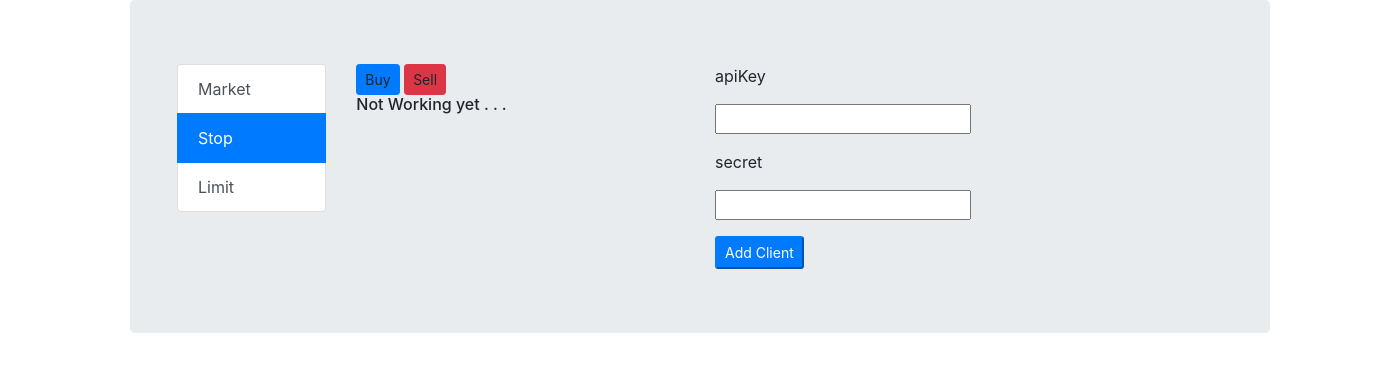
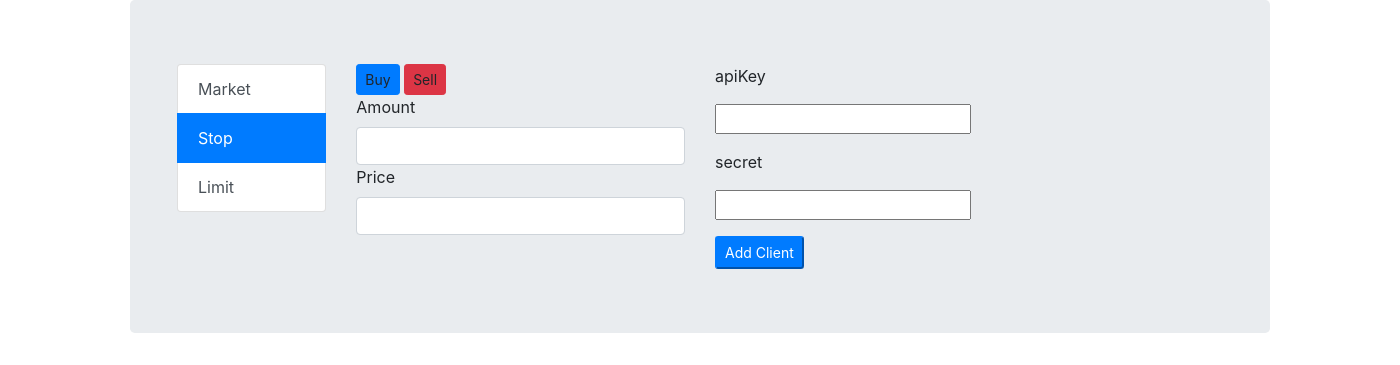
Before and after one commit to tamkovich/Crypto_order_page, a Flask app: page / in a window 1400 px wide, after a click on "Stop". Shown: the top 365 px of the page. Run offline with Flask 2, Linux system fonts and the light colour scheme; some libraries are stand-ins or nearby versions.

Commit message:
add stop order

```diff
--- a/Order.py
+++ b/Order.py
@@ -184,7 +184,7 @@ class Client:
         return True
 
 
-def _is_field_not_blank(field, filters=()):
+def _is_field_not_blank(field, *filters):
     b = False
     if field is not None:
         b = True
@@ -243,6 +243,6 @@ def update_client_data(client, data):
 
 def check_for_blank_in_json_by_fields(data, *args):
     for _key in args:
-        if not _is_field_not_blank(data[_key], ('', 0, '0')):
+        if not _is_field_not_blank(data.get(_key), '', 0, '0'):
             return False, f'Invalid data with field {_key}'
     return True, None
--- a/app.py
+++ b/app.py
@@ -187,6 +187,111 @@ def create_order(data):
     socketio.emit('reload-table', {'data': data, 'count': counter})
 
 
+@socketio.on('stop')
+def stop(data):
+    print('**stop**')
+    # emit('data error', {'msg': 'Not working yet', 'income': 'Stop'})
+    # return
+    run = check_for_blank_in_json_by_fields(data, 'amount', 'price')
+    if not run[0]:
+        emit('data error', {'msg': run[1], 'income': 'Stop'})
+        return
+    clients = []
+    clients_db = ClientModel.query.all()
+    for c in clients_db:
+        clients.append(Client(
+            apiKey=c.apiKey,
+            secret=c.secret,
+            failed=c.failed,
+            order_id=c.order_id,
+            order_exist=c.order_exist,
+            amount=c.amount,
+            open=c.open,
+            side=c.side,
+            order_type=c.order_type
+        ))
+    while True:
+        try:
+            tasks = []
+            any_not_exist = False
+            for c in clients:
+                if not c.order_exist:
+                    any_not_exist = True
+                    tasks.append(reload_loop.create_task(c.create_stop_order(side=data['side'], amount=data['amount'], stopPx=data['price'])))
+            if not any_not_exist:
+                tasks = [reload_loop.create_task(c.check_order()) for c in clients]
+            wait_tasks = asyncio.wait(tasks)
+            reload_loop.run_until_complete(wait_tasks)
+            break
+        except:
+            print('[stop] sleep for 3 seconds')
+            socketio.sleep(3)
+    data = {}
+    count = len(clients)
+    counter = 0
+    for i in range(count):
+        if clients[i].auth:
+            data[counter] = {}
+            data[counter]['data'] = update_client_data(clients_db[i], clients[i].table_data())
+            counter += 1
+        else:
+            db.session.delete(clients_db[i])
+    db.session.commit()
+    socketio.emit('reload-table', {'data': data, 'count': counter})
+
+
+@socketio.on('limit')
+def limit(data):
+    print('**limit**')
+    run = check_for_blank_in_json_by_fields(data, 'amount', 'price')
+    if not run[0]:
+        emit('data error', {'msg': run[1], 'income': 'Limit'})
+        return
+    clients = []
+    clients_db = ClientModel.query.all()
+    for c in clients_db:
+        clients.append(Client(
+            apiKey=c.apiKey,
+            secret=c.secret,
+            failed=c.failed,
+            order_id=c.order_id,
+            order_exist=c.order_exist,
+            amount=c.amount,
+            open=c.open,
+            side=c.side,
+            order_type=c.order_type
+        ))
+    while True:
+        try:
+            tasks = []
+            any_not_exist = False
+            for c in clients:
+                if not c.order_exist:
+                    any_not_exist = True
+                    tasks.append(reload_loop.create_task(c.create_limit_order(side=data['side'], amount=data['amount'], price=data['price'])))
+            if not any_not_exist:
+                tasks = [reload_loop.create_task(c.check_order()) for c in clients]
+            wait_tasks = asyncio.wait(tasks)
+            reload_loop.run_until_complete(wait_tasks)
+            break
+        except Exception as e:
+            print(e)
+            print('[limit] sleep for 3 seconds')
+            socketio.sleep(3)
+    data = {}
+    count = len(clients)
+    counter = 0
+    for i in range(count):
+        if clients[i].auth:
+            data[counter] = {}
+            data[counter]['data'] = update_client_data(clients_db[i], clients[i].table_data())
+            counter += 1
+        else:
+            db.session.delete(clients_db[i])
+    db.session.commit()
+    socketio.emit('reload-table', {'data': data, 'count': counter})
+
+
 @socketio.on('close-order')
 def close_order():
     print('**close-order**')
@@ -282,7 +387,6 @@ def add_client(data):
             socketio.emit('reload-table', {'data': data, 'count': counter})
             print({'status': 'ok!'})
             return
-
         print({'status': 'already exists!'})
         emit('data error', {'msg': 'already exists!', 'income': 'Client'})
         return
@@ -291,108 +395,6 @@ def add_client(data):
     return
 
 
-@socketio.on('stop')
-def stop(data):
-    print('**stop**')
-    emit('data error', {'msg': 'Not working yet', 'income': 'Stop'})
-    return
-    clients = []
-    clients_db = ClientModel.query.all()
-    for c in clients_db:
-        clients.append(Client(
-            apiKey=c.apiKey,
-            secret=c.secret,
-            failed=c.failed,
-            order_id=c.order_id,
-            order_exist=c.order_exist,
-            amount=c.amount,
-            open=c.open,
-            side=c.side,
-            order_type=c.order_type
-        ))
-    side = data['side']
-    while True:
-        try:
-            tasks = []
-            any_not_exist = False
-            for c in clients:
-                if not c.order_exist:
-                    any_not_exist = True
-                    tasks.append(reload_loop.create_task(c.create_stop_order(side=side)))
-            if not any_not_exist:
-                tasks = [reload_loop.create_task(c.check_order()) for c in clients]
-            wait_tasks = asyncio.wait(tasks)
-            reload_loop.run_until_complete(wait_tasks)
-            break
-        except:
-            print('[stop] sleep for 3 seconds')
-            socketio.sleep(3)
-    data = {}
-    count = len(clients)
-    counter = 0
-    for i in range(count):
-        if clients[i].auth:
-            data[counter] = {}
-            data[counter]['data'] = update_client_data(clients_db[i], clients[i].table_data())
-            counter += 1
-        else:
-            db.session.delete(clients_db[i])
-    db.session.commit()
-    socketio.emit('reload-table', {'data': data, 'count': counter})
-
-
-@socketio.on('limit')
-def limit(data):
-    print('**limit**')
-    run = check_for_blank_in_json_by_fields(data, 'amount', 'price')
-    if not run[0]:
-        emit('data error', {'msg': run[1], 'income': 'Limit'})
-        return
-    clients = []
-    clients_db = ClientModel.query.all()
-    for c in clients_db:
-        clients.append(Client(
-            apiKey=c.apiKey,
-            secret=c.secret,
-            failed=c.failed,
-            order_id=c.order_id,
-            order_exist=c.order_exist,
-            amount=c.amount,
-            open=c.open,
-            side=c.side,
-            order_type=c.order_type
-        ))
-    while True:
-        try:
-            tasks = []
-            any_not_exist = False
-            for c in clients:
-                if not c.order_exist:
-                    any_not_exist = True
-                    tasks.append(reload_loop.create_task(c.create_limit_order(side=data['side'], amount=data['amount'], price=data['price'])))
-            if not any_not_exist:
-                tasks = [reload_loop.create_task(c.check_order()) for c in clients]
-            wait_tasks = asyncio.wait(tasks)
-            reload_loop.run_until_complete(wait_tasks)
-            break
-        except Exception as e:
-            print(e)
-            print('[limit] sleep for 3 seconds')
-            socketio.sleep(3)
-    data = {}
-    count = len(clients)
-    counter = 0
-    for i in range(count):
-        if clients[i].auth:
-            data[counter] = {}
-            data[counter]['data'] = update_client_data(clients_db[i], clients[i].table_data())
-            counter += 1
-        else:
-            db.session.delete(clients_db[i])
-    db.session.commit()
-    socketio.emit('reload-table', {'data': data, 'count': counter})
-
-
 if __name__ == '__main__':
     app.config['SECRET_KEY'] = '123123abc'
     reload_loop = asyncio.get_event_loop()
--- a/templates/index.html
+++ b/templates/index.html
@@ -31,9 +31,10 @@
                     {{ order_detail_form('Market') }}
                   </div>
                   <div class="tab-pane fade" id="list-profile" role="tabpanel" aria-labelledby="list-profile-list">
-                    <a class="btn btn-sm btn-primary buy-stop" role="button">Buy </a>
-                    <a class="btn btn-sm btn-danger sell-stop" role="button">Sell</a>
-                    <h6>Not Working yet . . .</h6>
+                    <a class="btn btn-sm btn-primary stop-order" side-data="buy" role="button">Buy </a>
+                    <a class="btn btn-sm btn-danger stop-order" side-data="sell" role="button">Sell</a>
+                    {% from "_formhelpers.html" import order_detail_form %}
+                    {{ order_detail_form('Stop') }}
                   </div>
                   <div class="tab-pane fade" id="list-messages" role="tabpanel" aria-labelledby="list-messages-list">
                     <a class="btn btn-sm btn-primary limit-order" role="button" side-data="buy">Buy </a>
@@ -163,16 +164,16 @@
                 socket.emit('market', data);
                 return false;
             });
-            $('.buy-stop').click(function (e) {
+            $('.stop-order').click(function (e) {
                 e.preventDefault();
-                var side = 'buy';
-                socket.emit('stop', {side: side, type: 'Stop'});
-                return false;
-            });
-            $('.sell-stop').click(function (e) {
-                e.preventDefault();
-                var side = 'sell';
-                socket.emit('stop', {side: side, type: 'Stop'});
+                var side = $(this).attr('side-data');
+                data = {
+                    side: side,
+                    type: 'Stop',
+                    price: $('#price-Stop').val(),
+                    amount: $('#amount-Stop').val(),
+                };
+                socket.emit('stop', data);
                 return false;
             });
             $('.limit-order').click(function (e) {
```
